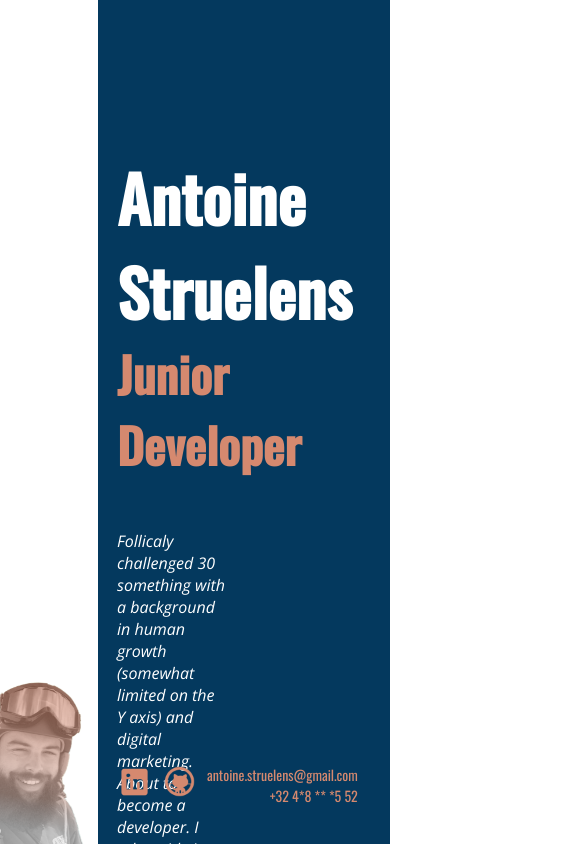
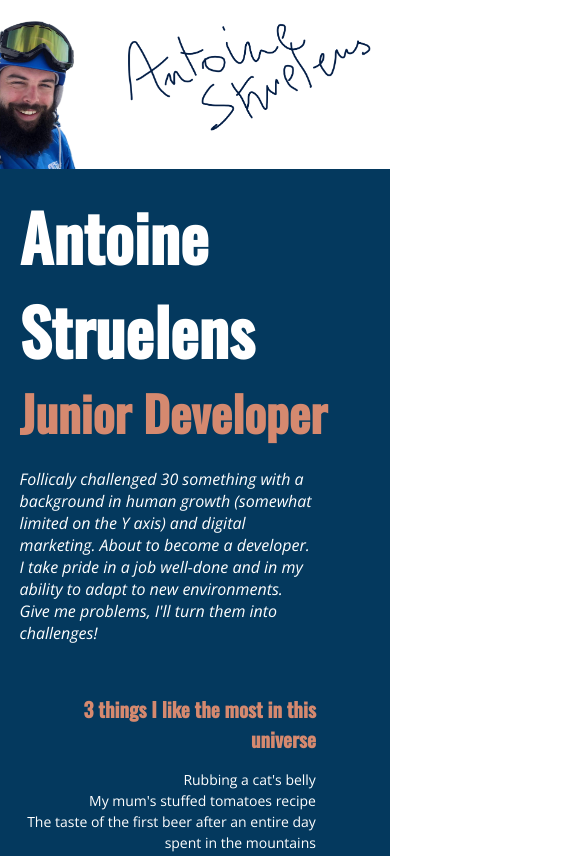
Before and after one commit to Astrls/v-card, a plain HTML site: page index.html in a window 390 px wide. Shown: the top 856 px of the page, 585 px wide, since content can reach past the window. Drawn offline with nearby package versions, Linux system fonts and the light colour scheme.

Commit message:
responsive improvement for mobile & tablet

```diff
--- a/style.css
+++ b/style.css
@@ -179,3 +179,113 @@ article ul:hover {
     font-size:20px;
 
 }
+
+@media only screen and (max-width: 997px) {
+
+.container{
+    display: flex;
+    flex-direction: column;
+    /* flex-wrap: wrap; */
+}
+
+aside{
+    display: flex;
+    flex-direction: row-reverse;
+    background-color: white;
+    width:100%;
+    height:20vh;
+}
+
+#signature{
+    display: flex;
+    background-image: url(autodraw_sign_3.png);
+    margin:15px;
+    padding:15px;
+    height:20vh;
+    width: 70%;
+    background-size: contain;
+    background-repeat: no-repeat;
+    background-position: top;
+}
+
+#photo{
+    display: flex;
+    background-image: url(AS_picture_orange.png);
+    height: 20vh;
+    width:30%;
+    margin:0;
+    background-size: contain;
+    background-repeat: no-repeat;
+    background-position: bottom left;
+    transition: all 1s ease-in-out;
+
+}
+
+.info{
+    display: flex;
+    flex-direction: column;
+    width: 100%;
+    height:auto;
+    background-color: #04395E;
+    padding-left: 5%;
+}
+
+header h1 {
+    font-family: 'Oswald', sans-serif;
+    font-size: 64px;
+    color: white;
+    text-align: left;
+    margin-top:20px;
+}
+
+summary{
+    font-family: 'Open Sans', sans-serif;
+    font-style: italic;
+    font-size: 16px;
+    color: white;
+    width: 80%;
+    margin-top: 20px;
+    transition: all ease 0.2s;
+}
+
+summary:hover {
+    font-size:16px;
+    width: 80%;
+}
+
+article ul:hover {
+    font-size:14px;
+
+}
+
+#buttons{
+    display: flex;
+    justify-content: space-evenly;
+    flex-wrap: wrap;
+    width: 80%;
+    margin-top: 20px;
+}
+
+#buttons a{
+    margin-top: 20px;
+    border-style: solid;
+    border-color: #D5896F;
+    border-width: 2px;
+
+}
+
+footer{
+    position:relative;
+    display:flex;
+    justify-content: space-between;
+    width: 100%;
+    flex-wrap: wrap;
+    margin-top: 70px;
+
+}
+
+#contact{
+    margin-right:15px;
+}
+
+}
```
